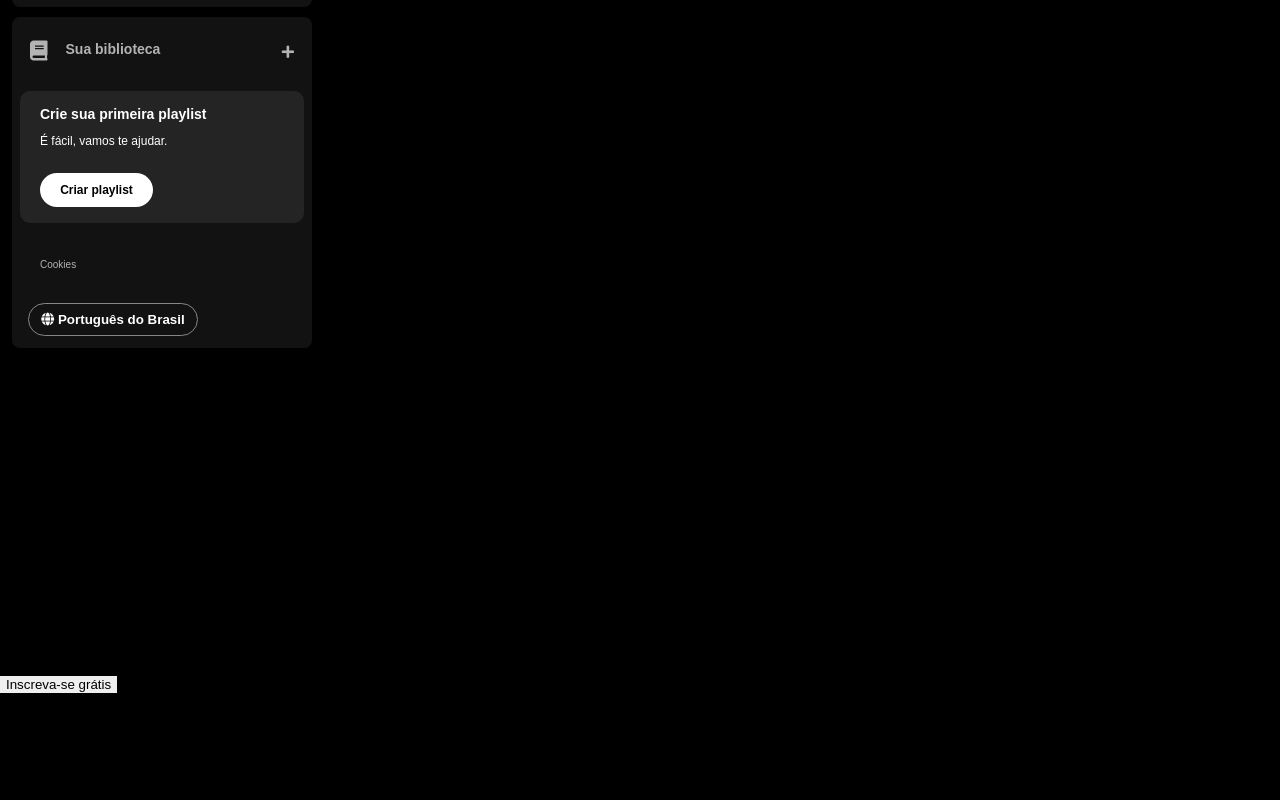
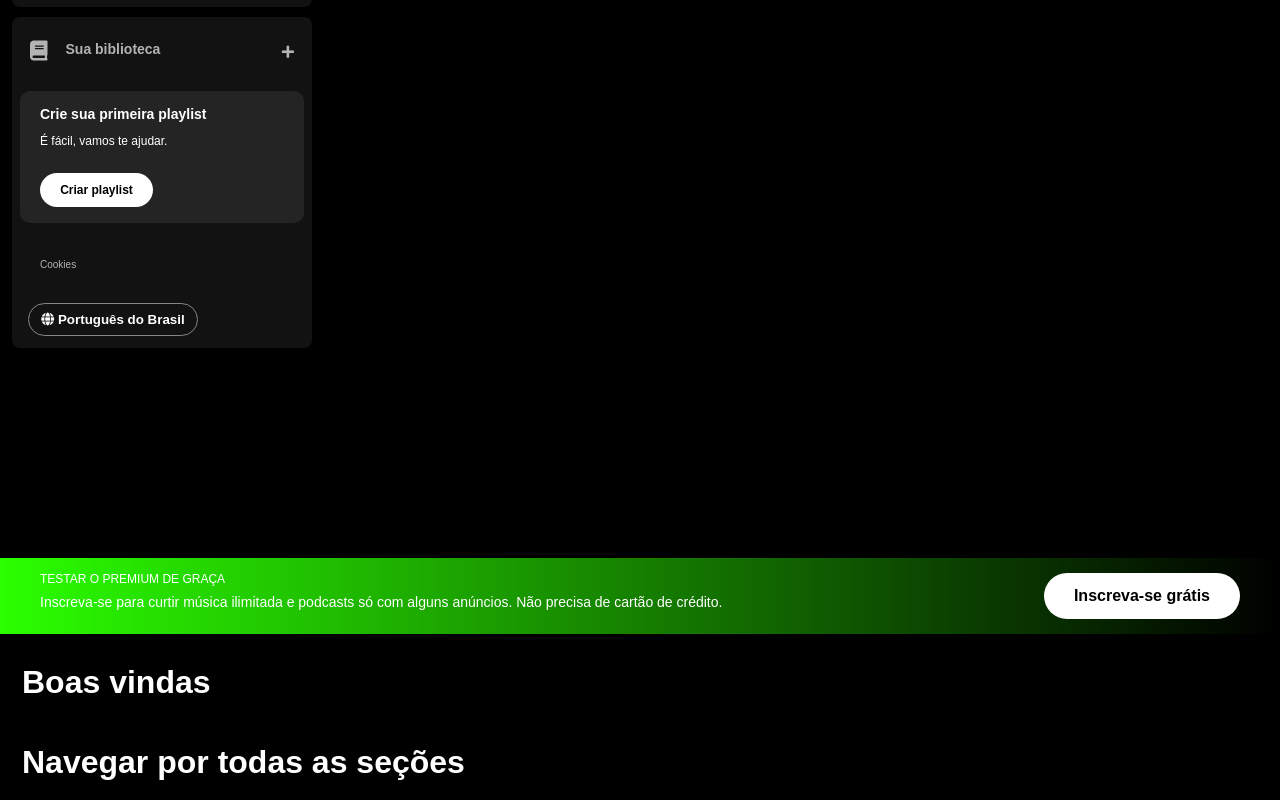
Before and after one commit to pauloandresdf/spotify-clone, a plain HTML site: page index.html in a window 1280 px wide. Shown: the part 166-966 px from the top of the page. Before the commit the page ends 859 px from the top, so only its background shows below. Drawn offline with Linux system fonts and the light colour scheme.

Commit message:
desafio aula 2 feito

```diff
--- a/index.html
+++ b/index.html
@@ -93,9 +93,22 @@
                     </div>
                 </div>
             </nav>
+
+            <!--Playlist-->
+            <div class="playlist-container">
+                <div id="result-playlists">
+                    <div class="playlist">
+                        <h1 id="greeting">Boas vindas</h1>
+                        <h2 class="greeting-subtitle">Navegar por todas as seções</h2>
+                    </div>
+                </div>
+            </div>
+
         </div>
     </main>
 
+
+        <!--Footer-->
     <footer class="disclaimer-premium">
         <div class="text">
             <p class="disclaimer-premium__title">Testar o Premium de graça</p>
--- a/src/styles/main-content.css
+++ b/src/styles/main-content.css
@@ -31,8 +31,8 @@
     justify-content: center;
     width: 32px;
     height: 32px;
-    background: var(--bg-icon)
-    background-color: var(--bg-arrow-color)
+    background: var(--bg-icon);
+    background-color: var(--bg-arrow-color);
     border-radius: 50%;
     border: none;
     cursor: pointer;
@@ -87,3 +87,72 @@
     font-weight: 700;
     border-radius: 40px;
 }
+
+/*Footer*/
+.disclaimer-premium {
+    position: fixed;
+    bottom: 0;
+    left: 0;
+    right: 0;
+    background-image: linear-gradient(to right, #2bff00, #000000);
+    padding: 15px 40px;
+    display: flex;
+    justify-content: space-between;
+}
+
+.disclaimer-premium .text {
+    flex-shrink: 0;
+}
+
+.disclaimer-premium .disclaimer-premium__title {
+    color: #fff;
+    text-transform: uppercase;
+    font-weight: 400;
+    font-size: 12px;
+    margin-bottom: 10px;
+}
+
+.disclaimer-premium .disclaimer-premium__subtitle {
+    color: #fff;
+    font-size: 14px;
+    font-weight: 500;
+}
+
+.disclaimer-premium button {
+    background-color: #fff;
+    display: flex;
+    color: #000;
+    font-size: 16px;
+    font-weight: bold;
+    padding: 14px 30px;
+    border-radius: 40px;
+    cursor: pointer;
+    flex-shrink: 0;
+}
+
+/*Playlist*/
+playlist-container {
+    height: 68vh;
+    padding: 16px;
+    padding: top;
+    margin: 10px;
+    border-radius: 10px;
+    background-color: #121212;
+}
+
+.playlist {
+    margin: 22px;
+}
+
+.playlist #greeting {
+    color: #fff;
+    font-size: 32px;
+    font-weight: 700;
+    margin-bottom: 48px;
+}
+
+.playlist .greeting-subtitle {
+    color: #fff;
+    font-size: 32px;
+    font-weight: 700;
+}
```
